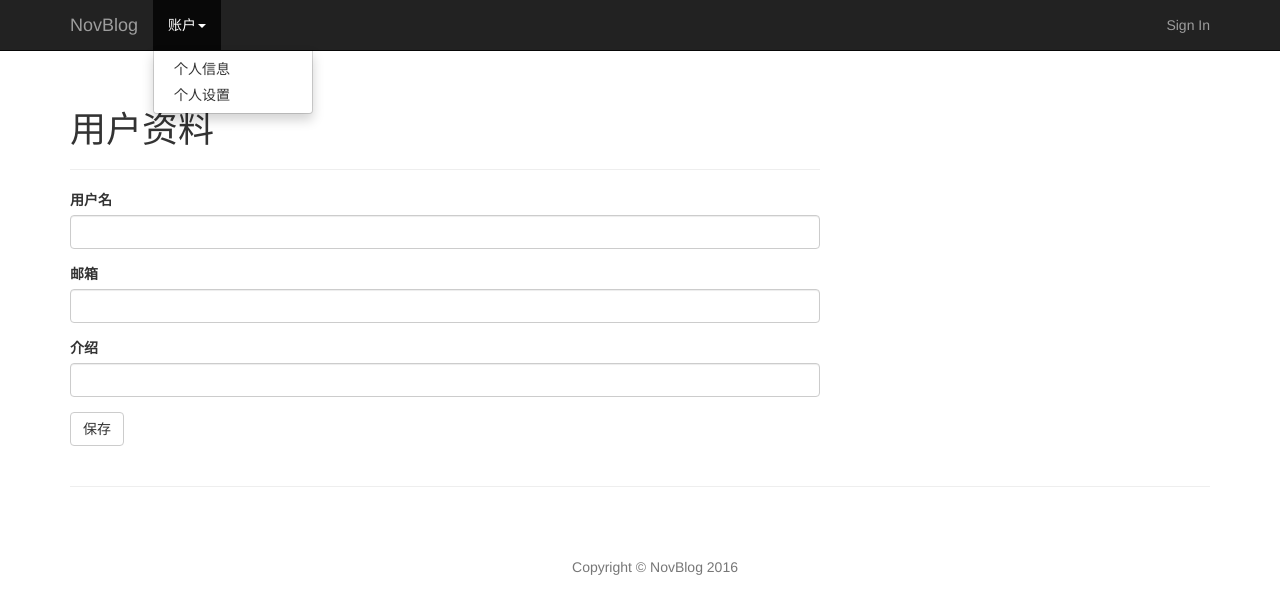
After one commit to eliefly/NovBlog, a Flask app: template app/templates/auth/edit_profile.html in a window 1280 px wide, after a click on "账户". The commit adds this page. Shown: the top 614 px of the page. Run offline with Flask 2, Linux system fonts and the light colour scheme; the template is opened without the code that fills it: values that come from a table or form of the project are taken from there, others are empty; some libraries are stand-ins or nearby versions.

Commit message:
用户资料页面

```diff
--- a/app/auth/errors.py
+++ b/app/auth/errors.py
@@ -1,6 +1,10 @@
 from flask import render_template
 from . import auth
 
+@auth.app_errorhandler(404)
+def page_not_found(e):
+    return render_template('auth/404.html'), 404
+
 @auth.app_errorhandler(401)
 def page_unauthorized(e):
-    return render_template('401.html'), 401    # why?出现了401错误，但没有预期401.html
+    return render_template('auth/401.html'), 401    # why?出现了401错误，但没有预期401.html
--- a/app/auth/forms.py
+++ b/app/auth/forms.py
@@ -27,3 +27,11 @@ class RegistrationForm(FlaskForm):
     def validate_username(self, field):
         if User.objects.filter(username=field.data).count() > 0:
             raise ValidationError('用户名已被使用')
+
+
+class EditUserProfileForm(FlaskForm):
+    username = StringField('用户名', validators=[Required(), Length(1, 64),
+                            Regexp('^[A-Za-z_][A-Za-z0-9_.]*$', 0, '用户名必须是字母数字和下划线组成')])
+    email = StringField('邮箱', validators=[Required(), Length(1, 64), Email()])
+    about_me = StringField('介绍', validators=[Length(0, 256)])
+    submit = SubmitField('保存')
--- a/app/auth/views.py
+++ b/app/auth/views.py
@@ -1,10 +1,17 @@
 from flask import render_template, redirect, url_for, flash, request, current_app, session, abort, g
 from . import auth
-from .forms import LoginForm, RegistrationForm
+from .forms import LoginForm, RegistrationForm, EditUserProfileForm
 from ..models import User
 from flask_login import login_user, logout_user, login_required, current_user
 from flask_principal import Principal, Identity, AnonymousIdentity, identity_changed
 from .permissions import admin_permission, editor_permission, reader_permission
+
+
+@auth.before_app_request
+def before_request():
+    '''更新用户访问时间'''
+    if current_user.is_authenticated:
+        current_user.ping()
 
 
 @auth.route('/')
@@ -16,13 +23,14 @@ def index():
 def login():
     form = LoginForm()
     if form.validate_on_submit():
-        user = User.objects.get(username=form.username.data)
+        user = User.objects.get_or_404(username=form.username.data)
         if user is not None and user.verify_password(form.password.data):
             login_user(user, form.remember_me.data)
 
             # Tell Flask-Principal the identity changed
             identity_changed.send(current_app._get_current_object(),
                                     identity=Identity(user.username))
+                                    # identity=Identity(str(user.id)))
 
             if current_user.is_authenticated:
                 flash('%s login successfully.' % (current_user.username))
@@ -70,3 +78,29 @@ def admin():
     # if not g.identity.can(admin_permission):
     #     abort(401)
     return render_template('auth/test_admin.html')
+
+
+@auth.route('/profile')
+@login_required
+def user_profile():
+    # user = User.objects(username=current_user.username).first()
+    # if user is None:
+    #     abort(404)
+    return render_template('auth/user_profile.html', user=current_user)
+
+
+@auth.route('/edit-profile', methods=['GET', 'POST'])
+@login_required
+def edit_profile():
+    form = EditUserProfileForm()
+    if form.validate_on_submit():
+        current_user.username = form.username.data
+        current_user.email = form.email.data
+        current_user.about_me = form.about_me.data
+        current_user.save()
+        flash('修改个人资料成功！')
+        return redirect(url_for('auth.user_profile'))
+    form.username.data = current_user.username
+    form.email.data = current_user.email
+    form.about_me.data = current_user.about_me
+    return render_template('auth/edit_profile.html', form=form)
--- /dev/null
+++ b/app/templates/auth/edit_profile.html
@@ -0,0 +1,15 @@
+{% extends "auth_base.html" %}
+{% import "bootstrap/wtf.html" as wtf %}
+
+{% block title %}用户资料设置{% endblock %}
+
+
+{% block content %}
+<div class="page-header">
+	<h1>用户资料</h1>
+</div>
+<div class="text-left">
+	{{ wtf.quick_form(form) }}
+	<br>
+</div>
+{% endblock %}
--- a/app/templates/auth/index.html
+++ b/app/templates/auth/index.html
@@ -1,6 +1,7 @@
 {% extends "auth_base.html" %}
 
+{% block title %}用户首页{% endblock %}
 {% block content %}
-<h1>Hello,
-{% if current_user.is_authenticated %}{{ current_user.username }}{% else %}Stranger{% endif %}</h1>
+<h1>当前用户是：
+{% if current_user.is_authenticated %}{{ current_user.username }}{% else %}匿名用户{% endif %}</h1>
 {% endblock %}
--- a/app/templates/auth_base.html
+++ b/app/templates/auth_base.html
@@ -36,7 +36,7 @@
                     <span class="icon-bar"></span>
                     <span class="icon-bar"></span>
                     </button>
-                    <a class="navbar-brand" href="#">NovBlog</a>
+                    <a class="navbar-brand" href="{{ url_for('auth.index') }}">NovBlog</a>
                 </div>
                 <!-- Collect the nav links, forms, and other content for toggling -->
                 <div class="collapse navbar-collapse" id="bs-example-navbar-collapse-1">
@@ -44,8 +44,8 @@
                         <li class="dropdown">
                             <a href="#" class="dropdown-toggle" data-toggle="dropdown" role="button" aria-expanded="false">账户<span class="caret"></span></a>
                             <ul class="dropdown-menu" role="menu">
-                                <li><a href="#">个人信息</a></li>
-                                <li><a href="#">个人设置</a></li>
+                                <li><a href="{{ url_for('auth.user_profile') }}">个人信息</a></li>
+                                <li><a href="{{ url_for('auth.edit_profile') }}">个人设置</a></li>
                             </ul>
                         </li>
                         {% if g.identity.allows_read %}
```
Also changed, not shown: app/models.py (+24 -0 lines), app/templates/auth/404.html (added, +11 -0 lines), app/templates/auth/user_profile.html (added, +21 -0 lines).
